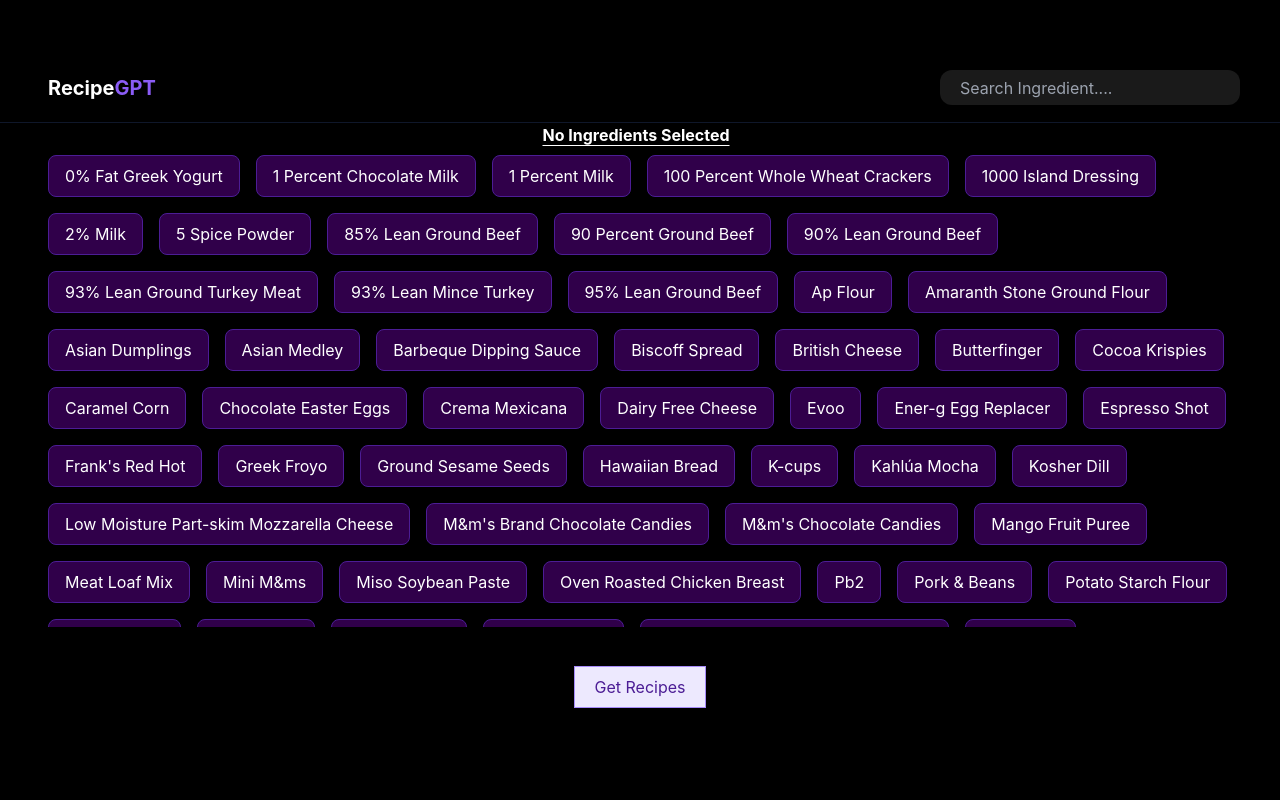
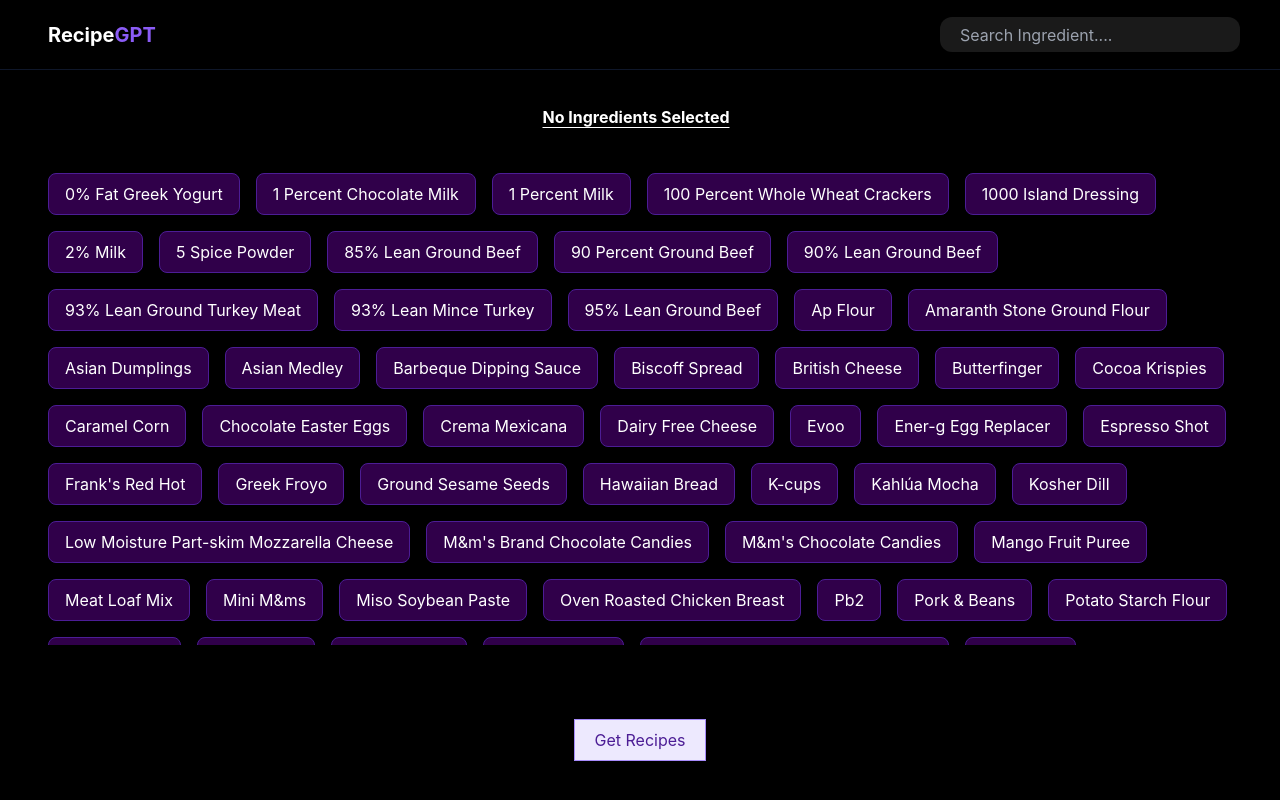
Before and after one commit to Harish-b-03/recipe-gpt, a React (Create React App) app: page / in a window 1280 px wide. Built offline with nearby package versions, Linux system fonts and the light colour scheme; the HTML template or start-up script is replaced by a standard one.

Commit message:
React Hot Toast ADDED

```diff
--- a/package.json
+++ b/package.json
@@ -9,6 +9,7 @@
     "openai": "^3.1.0",
     "react": "^18.2.0",
     "react-dom": "^18.2.0",
+    "react-hot-toast": "^2.4.0",
     "react-scripts": "5.0.1",
     "web-vitals": "^2.1.4"
   },
--- a/src/Home.jsx
+++ b/src/Home.jsx
@@ -1,4 +1,5 @@
 import { useEffect, useState } from "react";
+import { toast, Toaster } from "react-hot-toast";
 import getResponse from "./api/getResponse";
 import Loading from "./components/Atomic/Loading";
 import Flyout from "./components/Flyout";
@@ -24,6 +25,15 @@
         console.log(response)
         setResponse(response.choices[0].text)
         setshowFlyout(true)
+    } else{
+        toast.error('Please select atleast 1 ingredient',{
+            icon: '😊',
+            style: {
+                borderRadius: '10px',
+                background: '#333',
+                color: '#fff',
+            },
+        });
     }
     setLoading(false)
   }
@@ -45,7 +55,7 @@
 
 
   return (
-    <div className="w-full h-screen p-0 m-0 flex flex-col justify-between sm:justify-center items-center bg-black">
+    <div className="w-full h-screen p-0 m-0 flex flex-col justify-between items-center bg-black">
 
         <TopBar setSearch={setSearch}/>
 
@@ -79,6 +89,8 @@
             </div>
         </div>
 
+        <Toaster position="top-center" gutter={8} da/>
+
         <Footer handleSubmit={handleSubmit} />
 
         <Flyout showFlyout={showFlyout} setshowFlyout={setshowFlyout} Response={Response}/>
```
Also changed, not shown: 1 other file (tests, documents, lock files or other folders).
